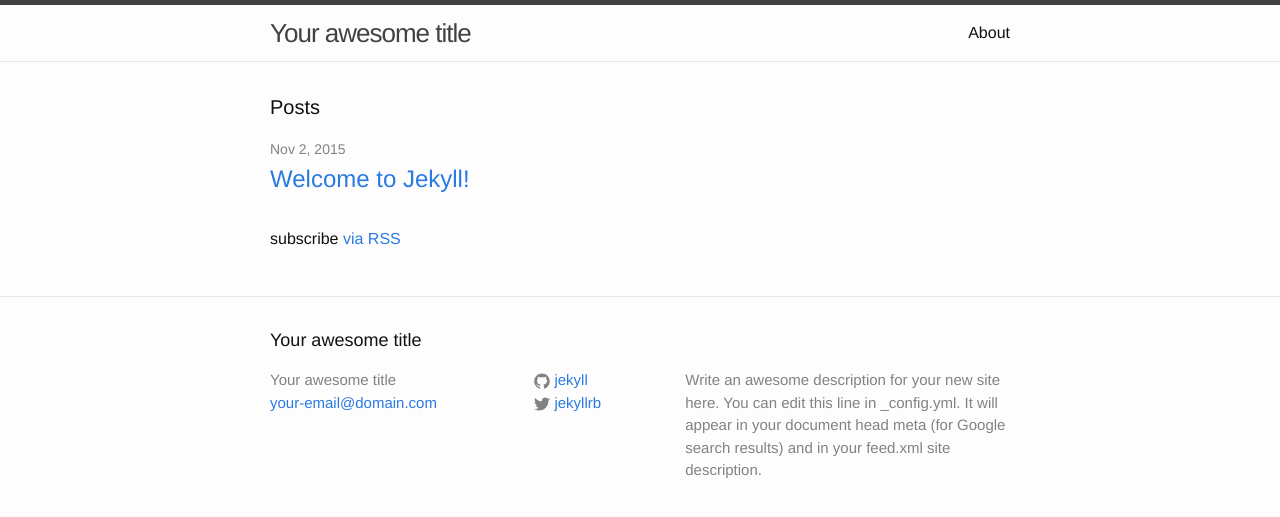
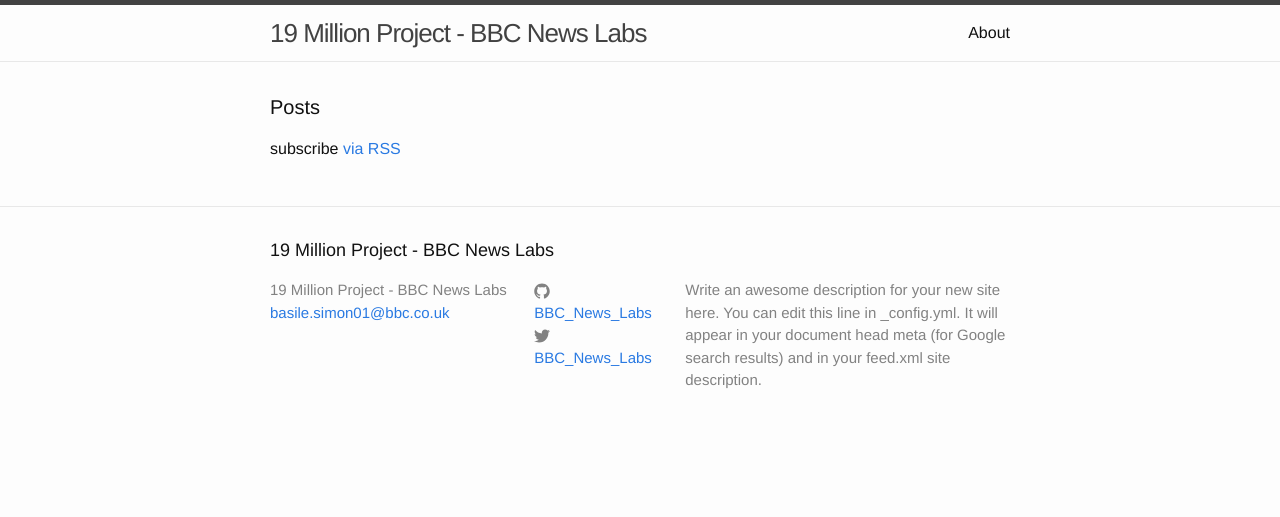
Before and after one commit to BBC-News-Labs/19million, a Jekyll site: the page built from index.html, in a window 1280 px wide. Shown: the top 517 px of the page. Built offline with Jekyll 4.4.1, drawn with Linux system fonts in a browser that asks for light colours.

Commit message:
Add gitinore and config

```diff
--- a/_config.yml
+++ b/_config.yml
@@ -1,14 +1,13 @@
-# Site settings
-title: Your awesome title
-email: your-email@domain.com
+title: 19 Million Project - BBC News Labs
+email: basile.simon01@bbc.co.uk
 description: > # this means to ignore newlines until "baseurl:"
   Write an awesome description for your new site here. You can edit this
   line in _config.yml. It will appear in your document head meta (for
   Google search results) and in your feed.xml site description.
 baseurl: "" # the subpath of your site, e.g. /blog/
 url: "http://yourdomain.com" # the base hostname & protocol for your site
-twitter_username: jekyllrb
-github_username:  jekyll
+twitter_username: BBC_News_Labs
+github_username: BBC_News_Labs
 
 # Build settings
 markdown: kramdown
```
Also changed, not shown: _posts/2015-11-02-welcome-to-jekyll.markdown (deleted, +0 -25 lines), 1 other file.
